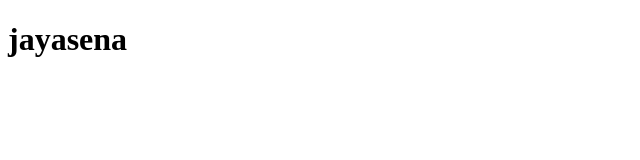
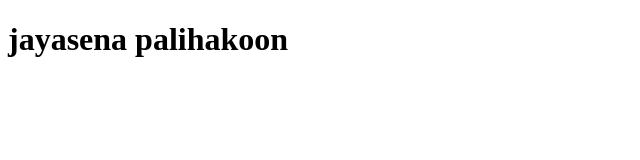
Before and after one commit to jayasenapm/visiuva, a plain HTML site: page index.html in a window 1280 px wide. Shown: the whole page, without its empty margins (0-640 px from the left). Drawn offline with Linux system fonts and the light colour scheme.

Commit message:
hhhh
hhhhhh

```diff
--- a/index.html
+++ b/index.html
@@ -4,6 +4,6 @@
 	<title></title>
 </head>
 <body>
-<h1>jayasena</h1>
+<h1>jayasena palihakoon</h1>
 </body>
 </html>
```
